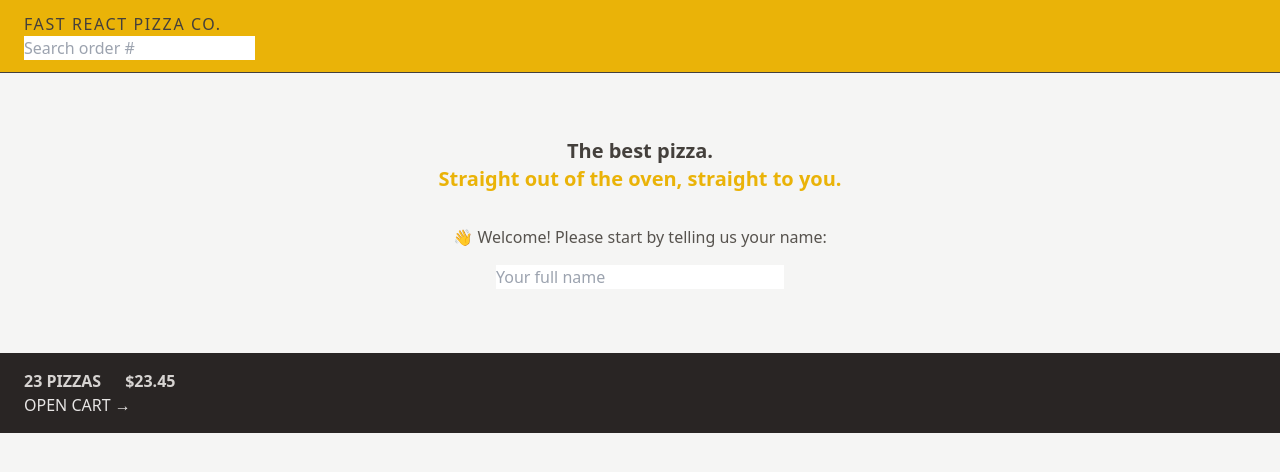
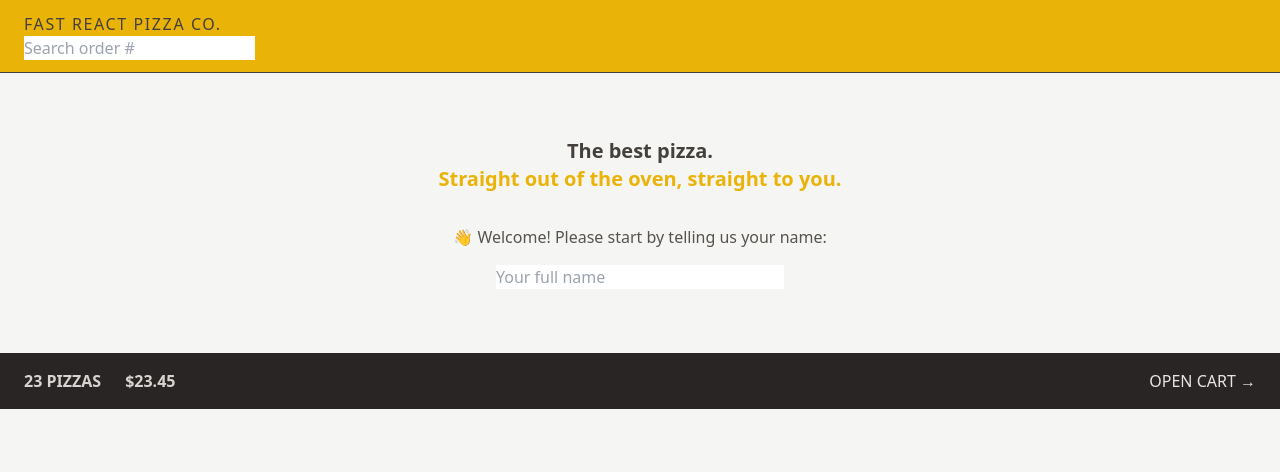
Before and after one commit to DRV111/fast-react-pizza, a React (Vite) app: page / in a window 1280 px wide. Shown: the top 472 px of the page. Built offline with nearby package versions, Linux system fonts and the light colour scheme.

Commit message:
feat: add styles to CartOverview component

```diff
--- a/prettier.config.cjs
+++ b/prettier.config.cjs
@@ -1,4 +1,3 @@
 module.exports = {
-  plugins: [require('prettier-plugin-tailwindcss')],
-  singleQuote: true,
+  plugins: ["prettier-plugin-tailwindcss"],
 };
--- a/src/features/cart/CartOverview.jsx
+++ b/src/features/cart/CartOverview.jsx
@@ -1,8 +1,8 @@
-import { Link } from 'react-router-dom';
+import { Link } from "react-router-dom";
 
 function CartOverview() {
   return (
-    <div className="bg-stone-800 px-4 py-4  text-sm uppercase text-stone-200 sm:px-6 md:text-base">
+    <div className="flex items-center justify-between  bg-stone-800 px-4 py-4 text-sm uppercase text-stone-200 sm:px-6 md:text-base">
       <p className="space-x-4  font-semibold text-stone-300 sm:space-x-6">
         <span>23 pizzas</span>
         <span>$23.45</span>
--- a/tailwind.config.js
+++ b/tailwind.config.js
@@ -1,4 +1,5 @@
-/** @type {import('tailwindcss').Config} */
+/* @type {import('tailwindcss').Config} */
+// eslint-disable-next-line
 export default {
   content: ['./index.html', './src/**/*.{js,ts,jsx,tsx}'],
   theme: {
```
